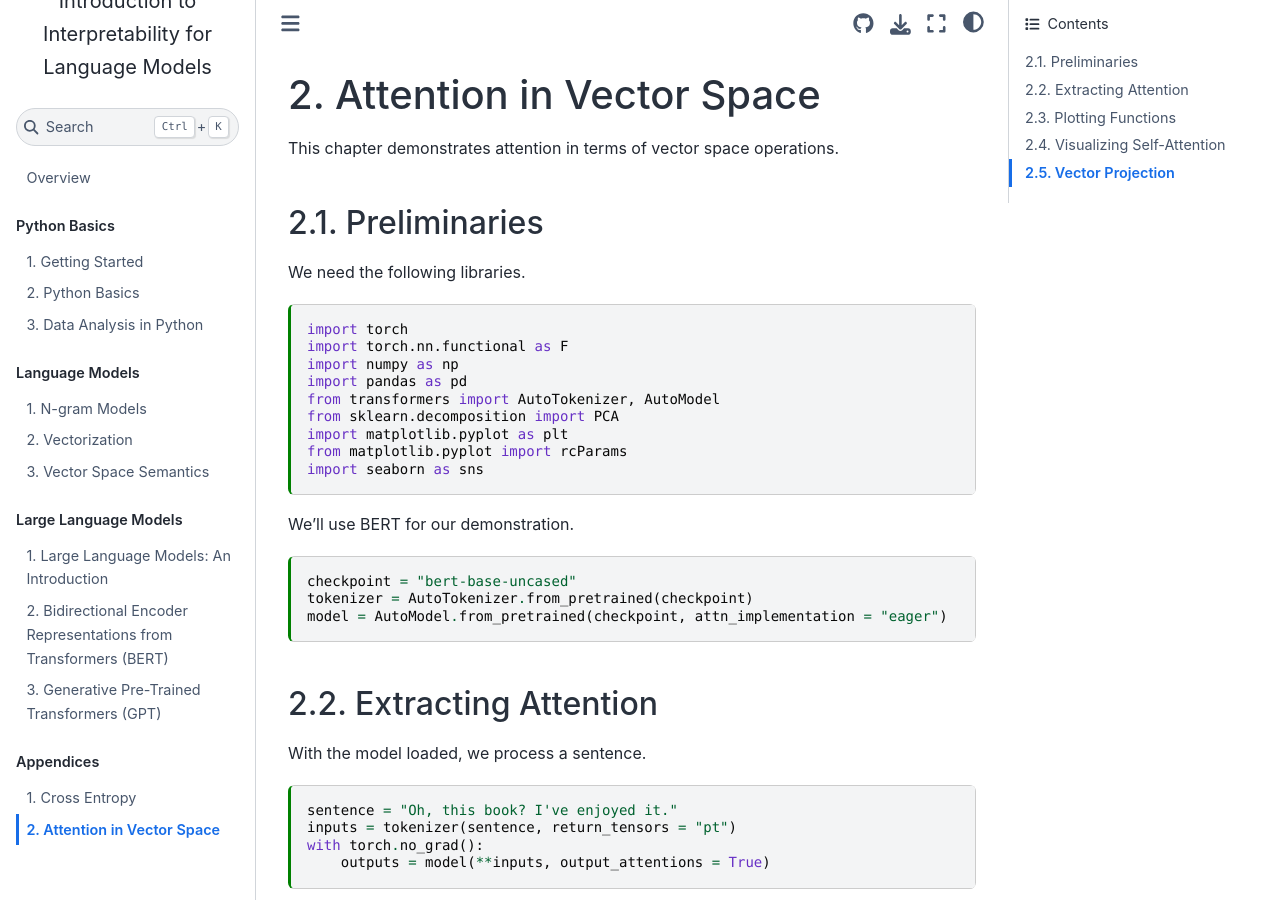
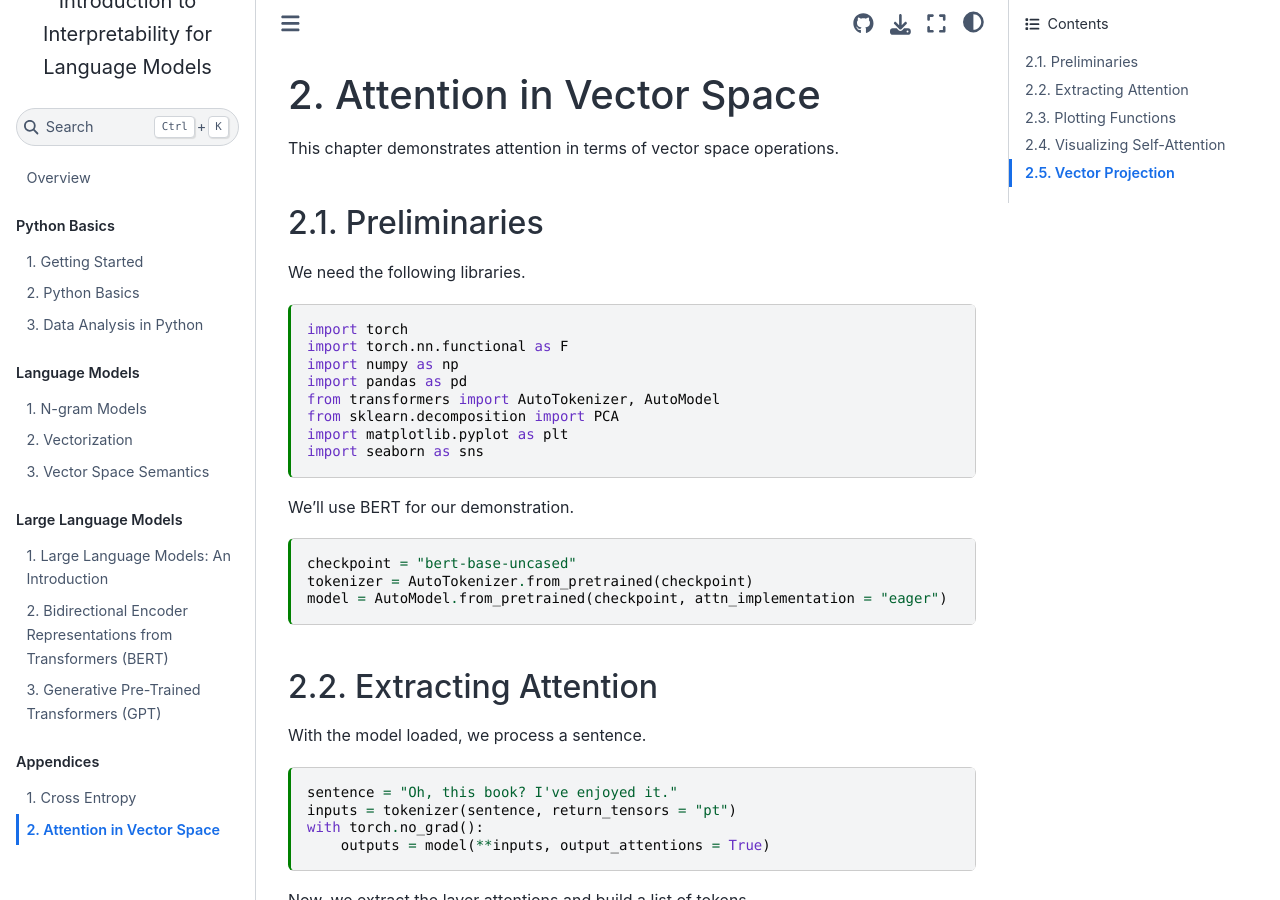
Before and after one commit to t-shoemaker/2024_dtl_lm-interpretability, a Jupyter Book: the page built from chapters/11_attention-in-vector-space.md, in a window 1280 px wide and 900 px high. Built offline with Jupyter Book 1.0.4 settings and Sphinx 7.4.7 and the Sphinx Book theme 1.1.4, drawn with Linux system fonts in a browser that asks for light colours.

Commit message:
Clean up

````diff
--- a/chapters/11_attention-in-vector-space.md
+++ b/chapters/11_attention-in-vector-space.md
@@ -39,7 +39,6 @@ import pandas as pd
 from transformers import AutoTokenizer, AutoModel
 from sklearn.decomposition import PCA
 import matplotlib.pyplot as plt
-from matplotlib.pyplot import rcParams
 import seaborn as sns
 ```
 
````
